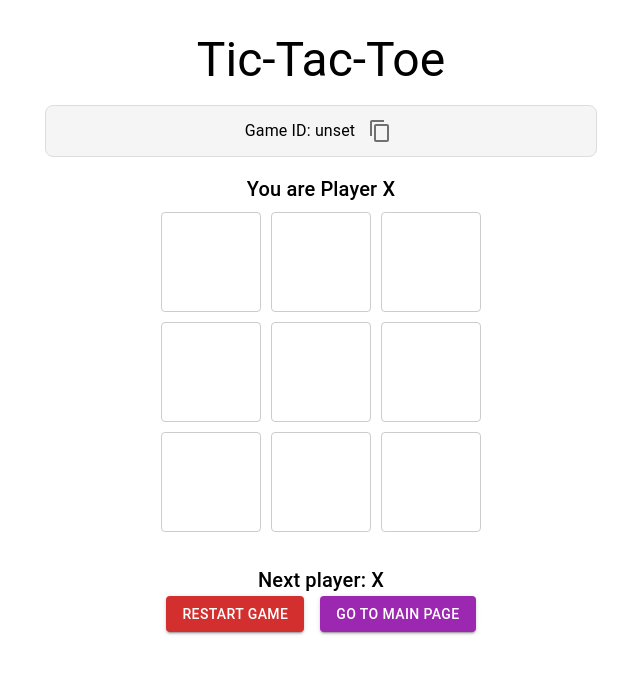
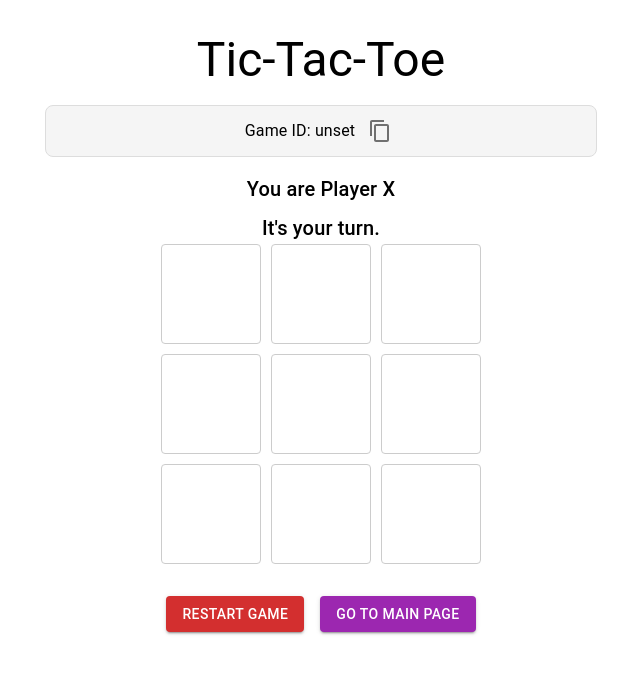
Before and after one commit to sahinmeric/tic-tac-toe, a React (Create React App) app in the folder tic-tac-toe/: page / in a window 1280 px wide. Both pictures are taken after a click on the button "CREATE NEW GAME". Shown: the top 674 px of the page, without its empty margins (319-959 px from the left). Built offline with nearby package versions, Linux system fonts and the light colour scheme; no server answers; the database is empty.

Commit message:
Improved Winner text

```diff
--- a/tic-tac-toe/src/Game.tsx
+++ b/tic-tac-toe/src/Game.tsx
@@ -262,7 +262,18 @@ const Game: React.FC = () => {
             </Box>
           )}
           <Typography variant="h6" gutterBottom>
-            {`You are Player ${currentPlayer}`}
+            {gameState.winner
+              ? gameState.winner === currentPlayer
+                ? "You are the winner!"
+                : `Player ${gameState.winner} won!`
+              : `You are Player ${currentPlayer}`}
+          </Typography>
+          <Typography variant="h6">
+            {currentPlayer === (gameState.xIsNext ? "X" : "O")
+              ? "It's your turn."
+              : `Waiting for Player ${
+                  gameState.xIsNext ? "X" : "O"
+                } to make a move.`}
           </Typography>
           <Board
             squares={gameState.squares}
@@ -270,11 +281,6 @@ const Game: React.FC = () => {
             winningLine={gameState.winningLine}
           />
           <Box mt={4} className="game-info">
-            <Typography variant="h6">
-              {gameState.winner
-                ? `Winner: ${gameState.winner}`
-                : `Next player: ${gameState.xIsNext ? "X" : "O"}`}
-            </Typography>
             <Stack direction="row" justifyContent="center" spacing={2}>
               <Button variant="contained" color="error" onClick={restartGame}>
                 Restart Game
```
